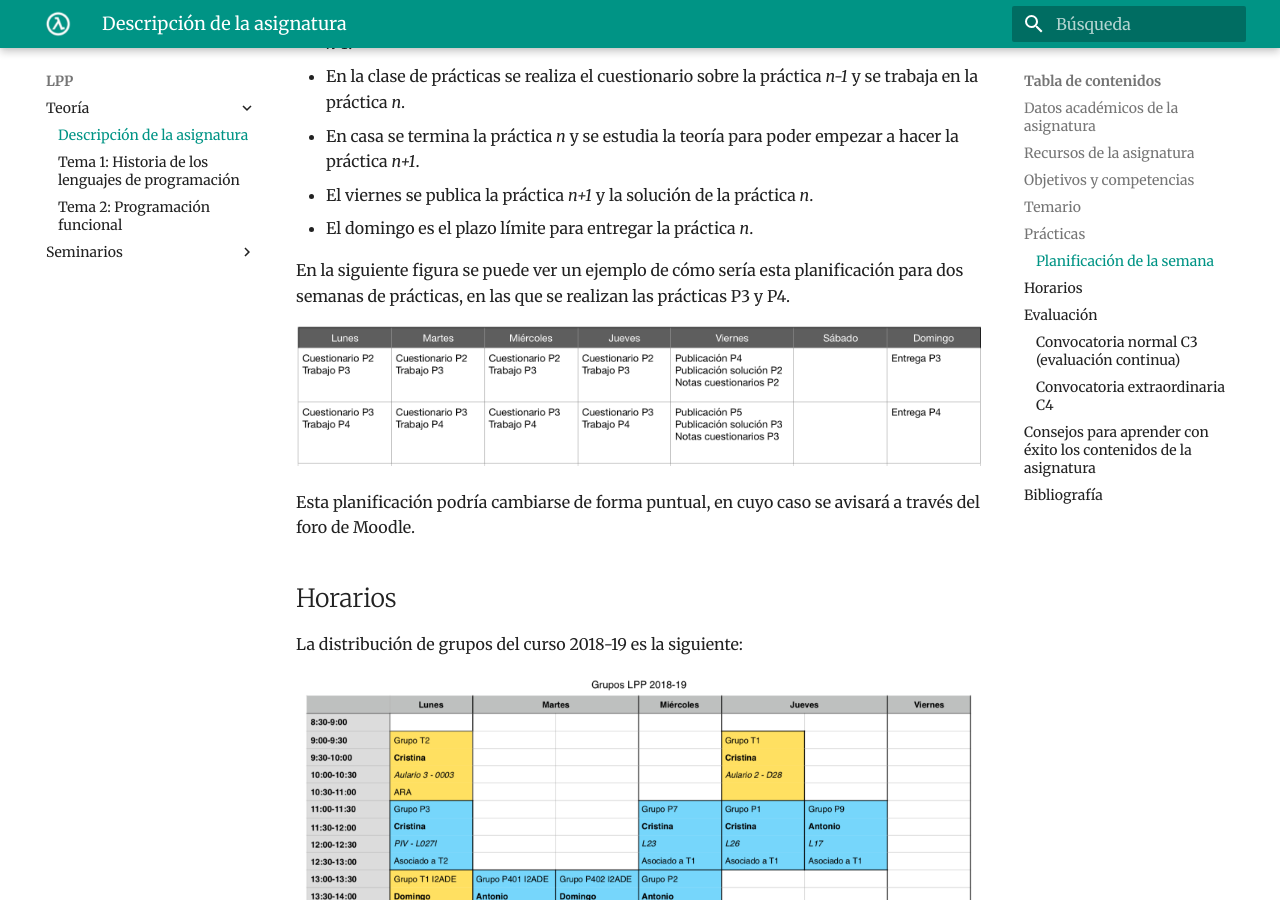
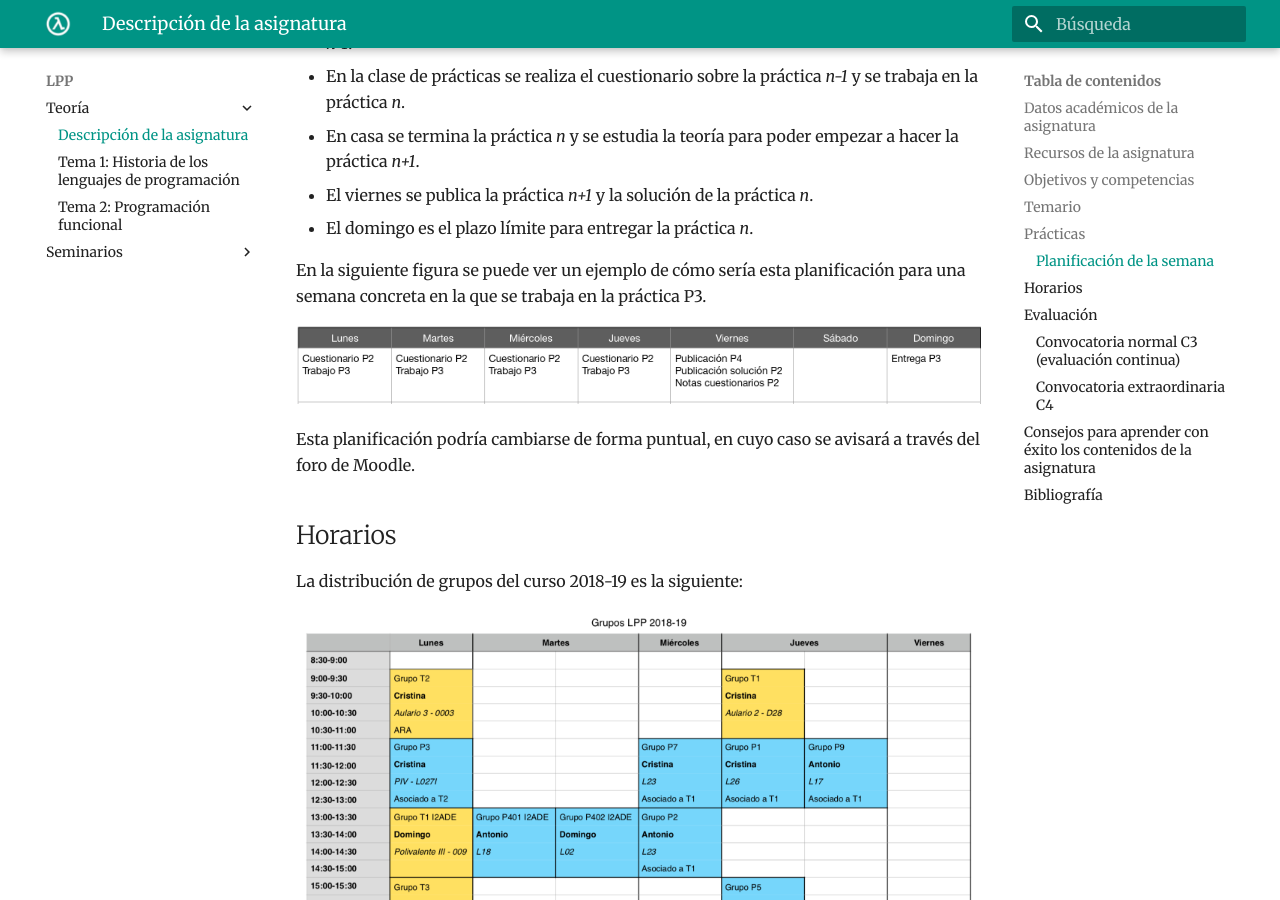
Before and after one commit to domingogallardo/apuntes-lpp, an MkDocs documentation site: the page built from docs/teoria/tema00-descripcion-asignatura/tema00-descripcion-asignatura.md, in a window 1280 px wide and 900 px high, scrolled down 4522 px. Built offline with MkDocs 1.6.1 and Material for MkDocs 9.7.7, drawn with Linux system fonts in a browser that asks for light colours.

Commit message:
Corrección

```diff
--- a/docs/teoria/tema00-descripcion-asignatura/tema00-descripcion-asignatura.md
+++ b/docs/teoria/tema00-descripcion-asignatura/tema00-descripcion-asignatura.md
@@ -185,8 +185,8 @@ Podemos resumir la planificación de una semana de la siguiente forma:
 - El domingo es el plazo límite para entregar la práctica _n_.
 
 En la siguiente figura se puede ver un ejemplo de cómo sería esta
-planificación para dos semanas de prácticas, en las que se realizan las
-prácticas P3 y P4.
+planificación para una semana concreta en la que se trabaja en la
+práctica P3.
 
 <img src="imagenes/semana-practicas.png" width="800px"/>
 
```
Also changed, not shown: docs/teoria/tema00-descripcion-asignatura/imagenes/semana-practicas.png.
